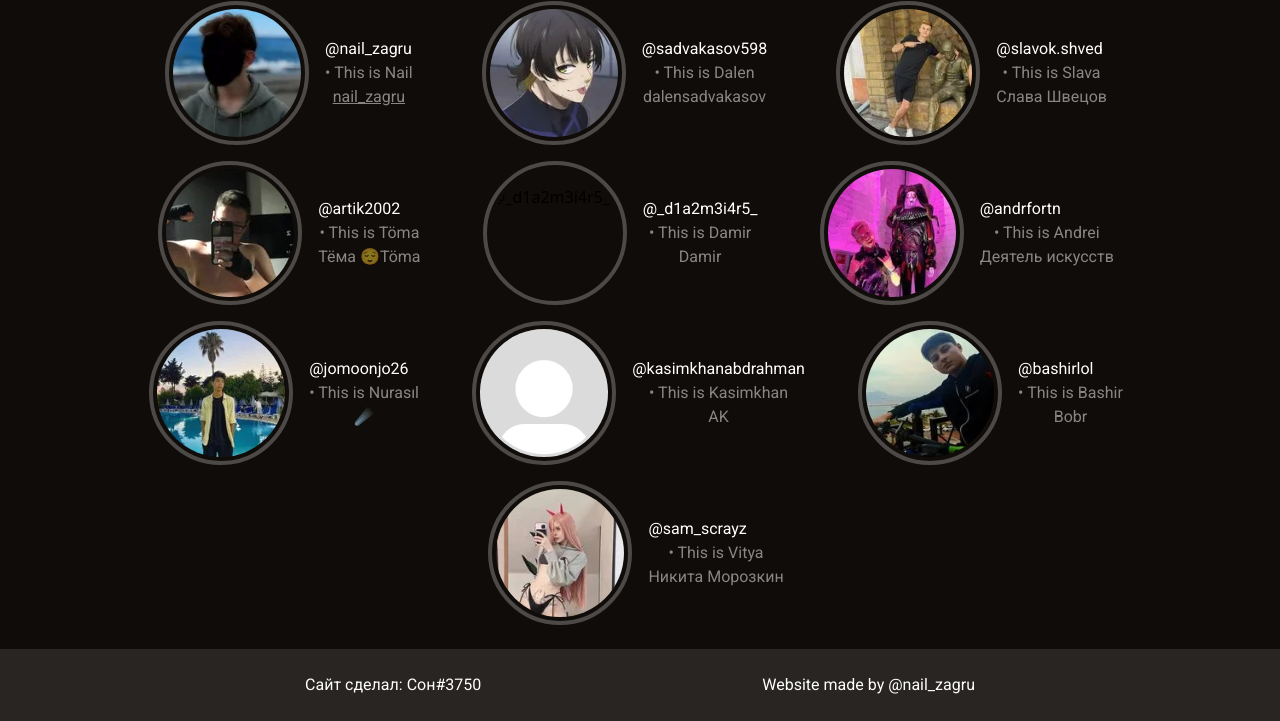
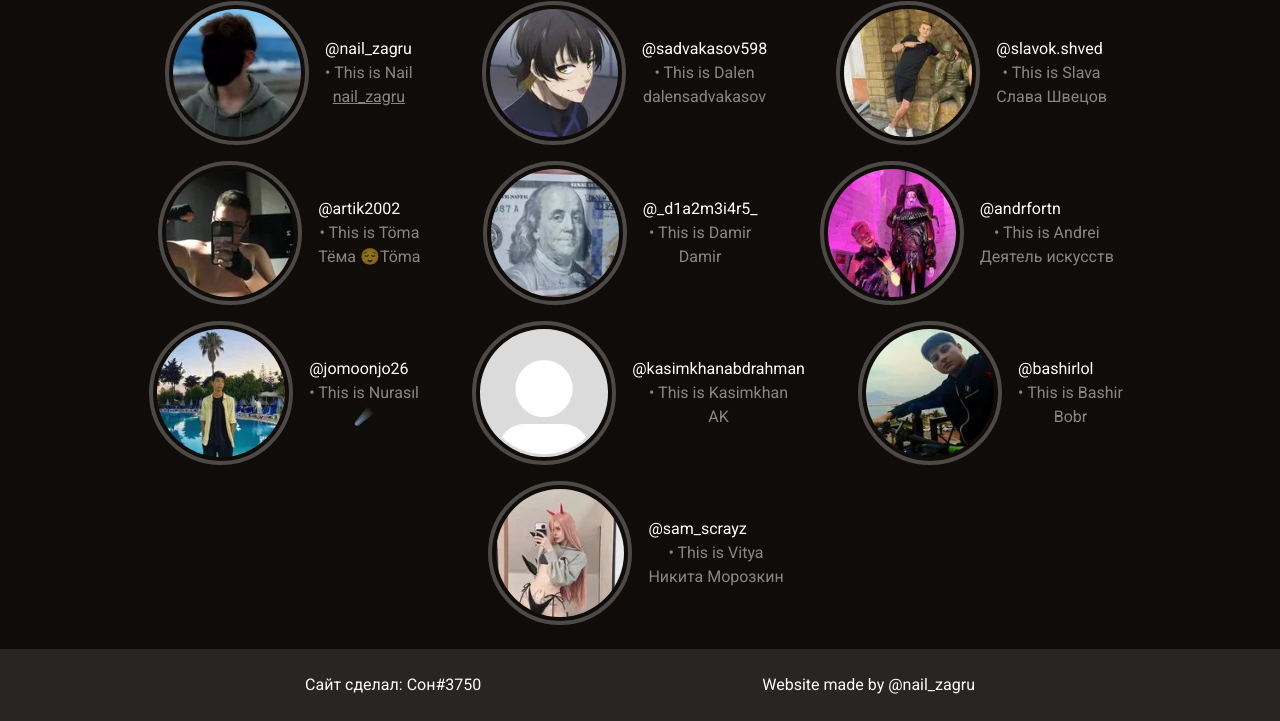
Before and after one commit to naill975763/ministry, a plain HTML site: page index.html in a window 1280 px wide. Shown: the part 119-840 px from the top of the page. Drawn offline with nearby package versions, Linux system fonts and the light colour scheme.

Commit message:
Update index.html

```diff
--- a/index.html
+++ b/index.html
@@ -69,7 +69,7 @@
       </div>
 
       <div class="profile">
-        <img class="avatar" src="public/_d1a2m3i4r5_.webp" alt="@_d1a2m3i4r5_">
+        <img class="avatar" src="public/d1a2m3i4r5.webp" alt="@_d1a2m3i4r5_">
         <div class="description">
           <a href="https://www.instagram.com/_d1a2m3i4r5_">@_d1a2m3i4r5_</a>
           <div>
```
